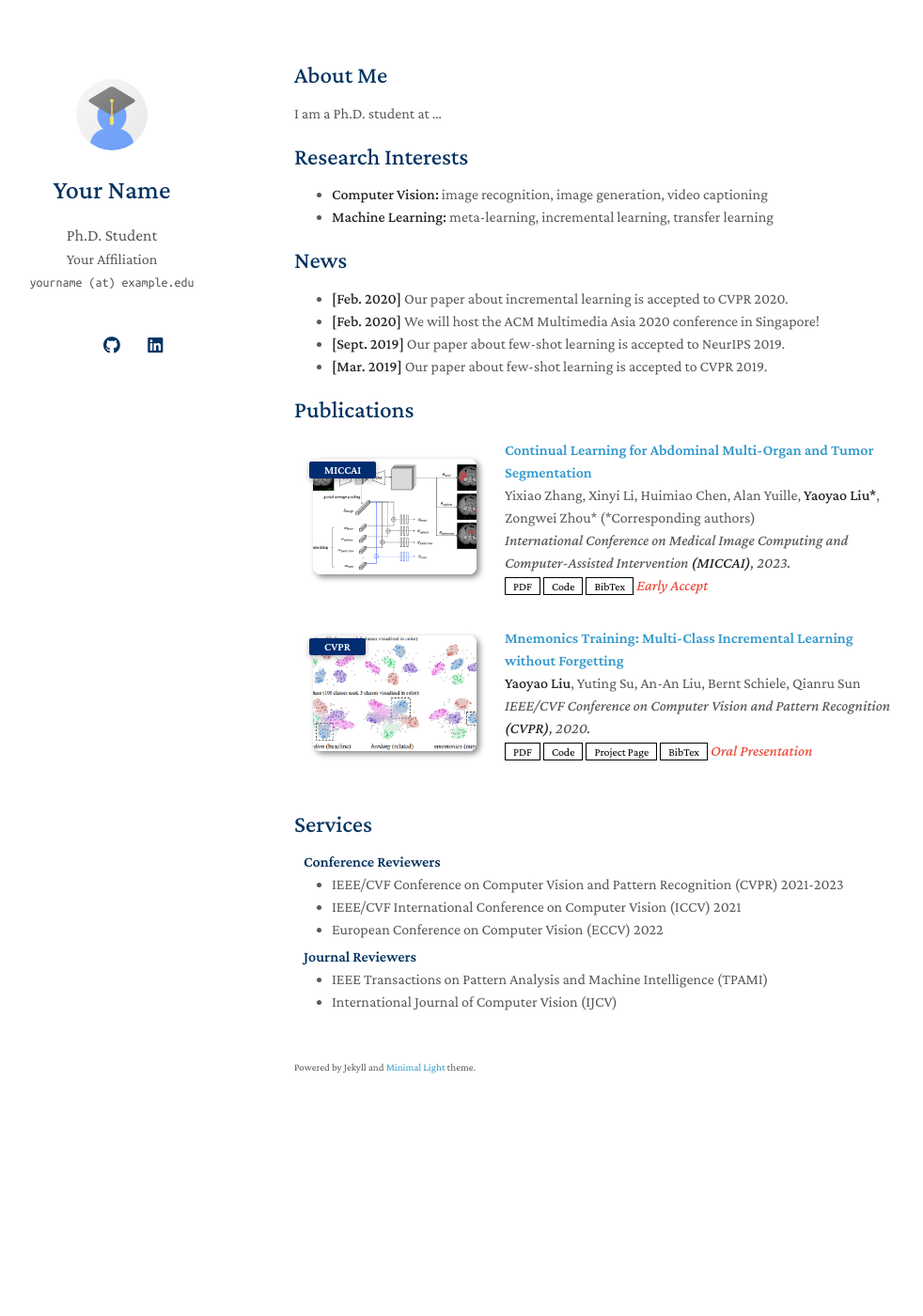
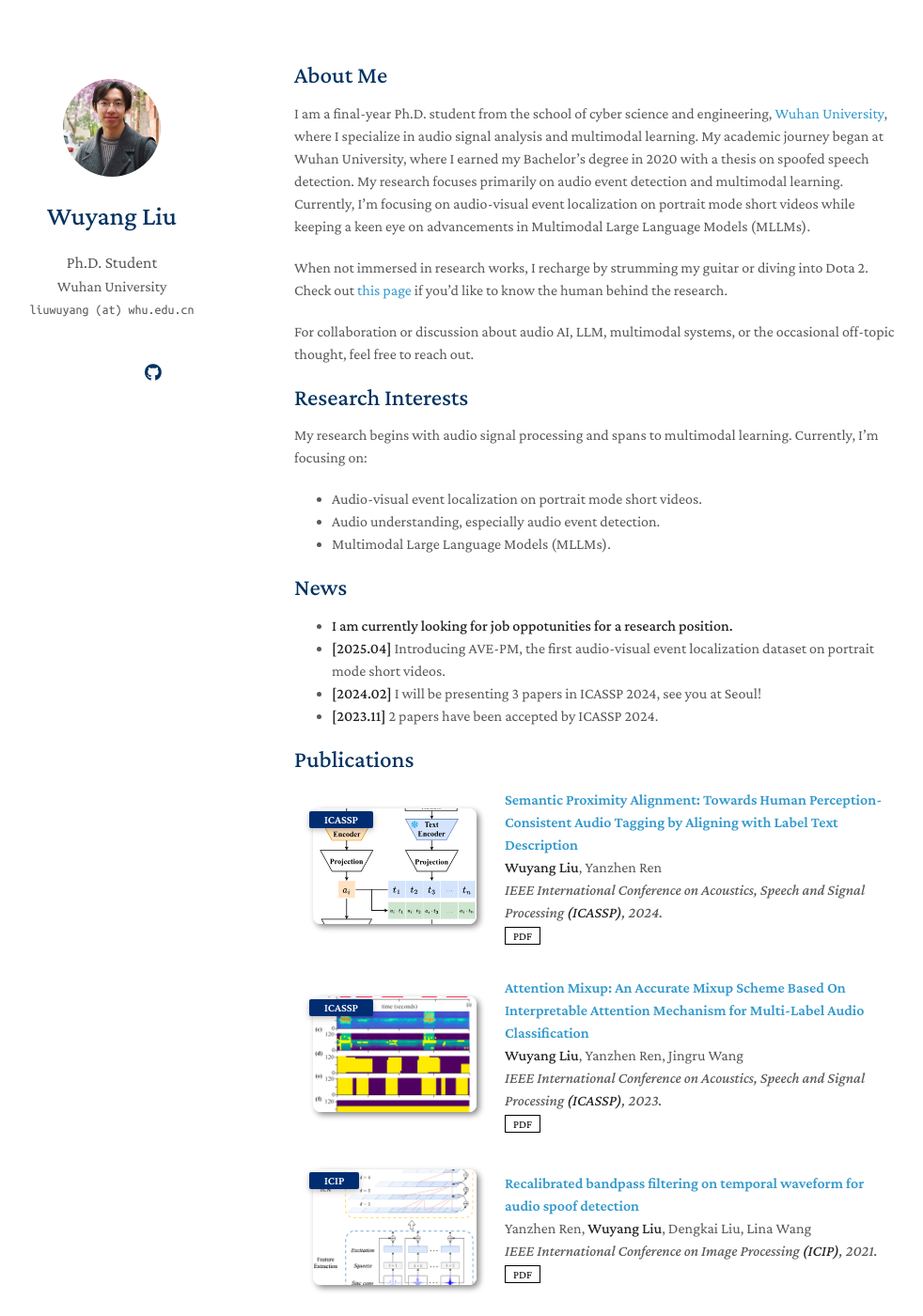
Before and after one commit to dzdydx/dzdydx.github.io, a Jekyll site: the page built from index.md, in a window 1280 px wide and 1400 px high. Shown: the whole window at 94% size, without its empty margins (157-1139 px from the left). Built offline with Jekyll 4.4.1, drawn with Linux system fonts in a browser that asks for light colours; a style sheet for code colours, icons or effects is not loaded; our own code applies the rules of GitHub Pages for plain Markdown files; some of the changed text lies outside the part shown.

Commit message:
finish basic page

```diff
--- a/_config.yml
+++ b/_config.yml
@@ -1,26 +1,28 @@
 # Basic Information
-title: Your Name
+title: Wuyang Liu
 position: Ph.D. Student
-affiliation: Your Affiliation
-email: yourname (at) example.edu
+affiliation: Wuhan University
+email: liuwuyang (at) whu.edu.cn
+self_description: "Post-rock enthusiast\nAmateur guitarist\nDota 2 veteran (15 years and counting)"
 
 # Search Engine Optimization (SEO)
 # The following information is used to improve the website traffic from search engines, e.g., Google.
-keywords: minimal light
-description: The Minimal Light is a simple and elegant jekyll theme for academic personal homepage.
+keywords: Wuyang Liu, 刘武洋, Wuhan University, WHU, Ph.D. Student, AI researcher, machine learning, multi-modal learning
+description: Wuyang Liu (刘武洋) is a Ph.D. student at Wuhan University (WHU), specializing in audio signal processing, machine learning and multi-modal large language models.
 canonical: https://minimal-light-theme.yliu.me/
 
 # Links
 # If you don't need one of them, you may delete the corresponding line.
-google_scholar: https://scholar.google.com/
+google_scholar: https://scholar.google.com/citations?user=CqMd35sAAAAJ&hl=zh-CN
 cv_link: assets/files/curriculum_vitae.pdf
-github_link: https://github.com/
-linkedin: https://www.linkedin.com/
-twitter: https://twitter.com/
+github_link: https://github.com/dzdydx
+# linkedin: https://www.linkedin.com/in/liuwuyang/
+# twitter: https://twitter.com/
 
 # Images (e.g., your profile picture and your website's favicon)
 # "favicon" and "favicon_dark" are used for the light and dark modes, respectively.
-avatar: ./assets/img/avatar.png
+avatar: ./assets/img/me.jpeg
+avatar2: ./assets/img/avatar2.png
 favicon: ./assets/img/favicon.png
 favicon_dark: ./assets/img/favicon-dark.png
 
--- a/_data/publications.yml
+++ b/_data/publications.yml
@@ -1,22 +1,28 @@
 main:
 
-  - title: Continual Learning for Abdominal Multi-Organ and Tumor Segmentation
-    authors: Yixiao Zhang, Xinyi Li, Huimiao Chen, Alan Yuille, <strong>Yaoyao Liu*</strong>, Zongwei Zhou* (*Corresponding authors)
-    conference_short: MICCAI
-    conference: International Conference on Medical Image Computing and Computer-Assisted Intervention <strong>(MICCAI)</strong>, 2023.
-    pdf: https://arxiv.org/pdf/2306.00988.pdf
-    code: https://github.com/MrGiovanni/ContinualLearning
-    bibtex: https://bib.yliu.me/MICCAI23.txt
-    image: ./assets/img/teaser_example_2.png
-    notes: Early Accept
+  - title: "Semantic Proximity Alignment: Towards Human Perception-Consistent Audio Tagging by Aligning with Label Text Description"
+    authors: <strong>Wuyang Liu</strong>, Yanzhen Ren
+    conference_short: ICASSP
+    conference: IEEE International Conference on Acoustics, Speech and Signal Processing <strong>(ICASSP)</strong>, 2024.
+    pdf: https://arxiv.org/pdf/2309.16265
+    # bibtex: https://bib.yliu.me/MICCAI23.txt
+    image: ./assets/img/spa.png
+    # notes: Early Accept
 
-  - title: "Mnemonics Training: Multi-Class Incremental Learning without Forgetting"
-    authors: <strong>Yaoyao Liu</strong>, Yuting Su, An-An Liu, Bernt Schiele, Qianru Sun
-    conference_short: CVPR
-    conference: IEEE/CVF Conference on Computer Vision and Pattern Recognition <strong>(CVPR)</strong>, 2020.
-    pdf: https://arxiv.org/pdf/2002.10211.pdf
-    code: https://github.com/yaoyao-liu/class-incremental-learning/tree/main/mnemonics-training
-    page: https://class-il.mpi-inf.mpg.de/mnemonics/
-    bibtex: https://class-il.mpi-inf.mpg.de/mnemonics/
-    notes: Oral Presentation
-    image: ./assets/img/teaser_example.png
+  - title: "Attention Mixup: An Accurate Mixup Scheme Based On Interpretable Attention Mechanism for Multi-Label Audio Classification"
+    authors: <strong>Wuyang Liu</strong>, Yanzhen Ren, Jingru Wang
+    conference_short: ICASSP
+    conference: IEEE International Conference on Acoustics, Speech and Signal Processing <strong>(ICASSP)</strong>, 2023.
+    pdf: https://ieeexplore.ieee.org/abstract/document/10096755/
+    # bibtex: https://class-il.mpi-inf.mpg.de/mnemonics/
+    # notes: Oral Presentation
+    image: ./assets/img/attention_mixup.png
+
+  - title: "Recalibrated bandpass filtering on temporal waveform for audio spoof detection"
+    authors: Yanzhen Ren, <strong>Wuyang Liu</strong>, Dengkai Liu, Lina Wang
+    conference_short: ICIP
+    conference: IEEE International Conference on Image Processing <strong>(ICIP)</strong>, 2021.
+    pdf: https://ieeexplore.ieee.org/abstract/document/9506427/
+    # bibtex: https://class-il.mpi-inf.mpg.de/mnemonics/
+    # notes: Oral Presentation
+    image: ./assets/img/icip2021.png
--- a/_includes/services.md
+++ b/_includes/services.md
@@ -1,16 +1,15 @@
 ## Services
 
-<h4 style="margin:0 10px 0;">Conference Reviewers</h4>
-
+<!-- <h4 style="margin:0 10px 0;">Conference Reviewers</h4> -->
 <ul style="margin:0 0 5px;">
-  <li><a href="http://cvpr2023.thecvf.com/"><autocolor>IEEE/CVF Conference on Computer Vision and Pattern Recognition (CVPR) 2021-2023</autocolor></a></li>
-  <li><a href="http://iccv2021.thecvf.com/"><autocolor>IEEE/CVF International Conference on Computer Vision (ICCV) 2021</autocolor></a></li>
-  <li><a href="https://eccv2022.ecva.net/"><autocolor>European Conference on Computer Vision (ECCV) 2022</autocolor></a></li>
+  <li><a href="https://ieeebibm.org/BIBM2024/"><autocolor>Program Committee Member of IEEE International Conference on Bioinformatics and Biomedicine (BIBM) 2024</autocolor></a></li>
+  <li><a href="https://2025.ieeeicassp.org/"><autocolor>IEEE International Conference on Acoustics, Speech and Signal Processing (ICASSP), 2024-2025</autocolor></a></li>
+  <li><a href="https://acmmm2025.org/"><autocolor>ACM Multimedia, 2024-2025</autocolor></a></li>
 </ul>
 
-<h4 style="margin:0 10px 0;">Journal Reviewers</h4>
+<!-- <h4 style="margin:0 10px 0;">Journal Reviewers</h4> -->
 
-<ul style="margin:0 0 20px;">
+<!-- <ul style="margin:0 0 20px;">
   <li><a href="https://www.computer.org/csdl/journal/tp"><autocolor>IEEE Transactions on Pattern Analysis and Machine Intelligence (TPAMI)</autocolor></a></li>
   <li><a href="https://www.springer.com/journal/11263"><autocolor>International Journal of Computer Vision (IJCV)</autocolor></a></li>
-</ul>
+</ul> -->
--- a/index.md
+++ b/index.md
@@ -4,19 +4,26 @@ layout: homepage
 
 ## About Me
 
-I am a Ph.D. student at ...
+I am a final-year Ph.D. student from the school of cyber science and engineering, [Wuhan University](https://www.whu.edu.cn/), where I specialize in audio signal analysis and multimodal learning. My academic journey began at Wuhan University, where I earned my Bachelor's degree in 2020 with a thesis on spoofed speech detection. My research focuses primarily on audio event detection and multimodal learning. Currently, I'm focusing on audio-visual event localization on portrait mode short videos while keeping a keen eye on advancements in Multimodal Large Language Models (MLLMs).
+
+When not immersed in research works, I recharge by strumming my guitar or diving into Dota 2. Check out [this page](/others) if you’d like to know the human behind the research.
+
+For collaboration or discussion about audio AI, LLM, multimodal systems, or the occasional off-topic thought, feel free to reach out.
 
 ## Research Interests
 
-- **Computer Vision:** image recognition, image generation, video captioning
-- **Machine Learning:** meta-learning, incremental learning, transfer learning
+My research begins with audio signal processing and spans to multimodal learning. Currently, I'm focusing on:
+
+- Audio-visual event localization on portrait mode short videos.
+- Audio understanding, especially audio event detection.
+- Multimodal Large Language Models (MLLMs).
 
 ## News
 
-- **[Feb. 2020]** Our paper about incremental learning is accepted to CVPR 2020.
-- **[Feb. 2020]** We will host the ACM Multimedia Asia 2020 conference in Singapore!
-- **[Sept. 2019]** Our paper about few-shot learning is accepted to NeurIPS 2019.
-- **[Mar. 2019]** Our paper about few-shot learning is accepted to CVPR 2019.
+- **I am currently looking for job oppotunities for a research position.**
+- **[2025.04]** Introducing AVE-PM, the first audio-visual event localization dataset on portrait mode short videos.
+- **[2024.02]** I will be presenting 3 papers in ICASSP 2024, see you at Seoul!
+- **[2023.11]** 2 papers have been accepted by ICASSP 2024.
 
 {% include_relative _includes/publications.md %}
 
```
Also changed, not shown: Gemfile (+8 -0 lines), _layouts/secondpage.html (added, +88 -0 lines), others.md (added, +9 -0 lines), assets/img/attention_mixup.png (added), assets/img/avatar2.png (added), assets/img/icip2021.png (added), assets/img/me.jpeg (added), assets/img/spa.png (added).
